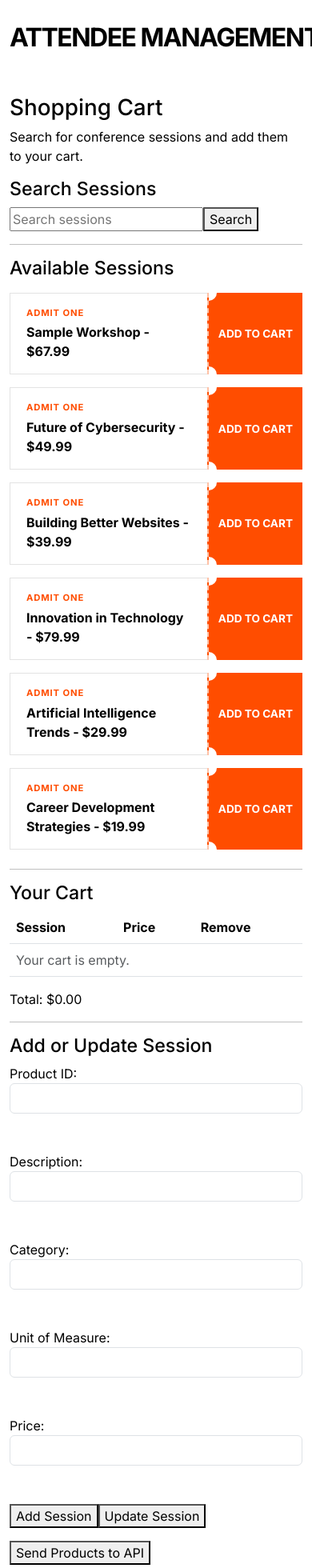
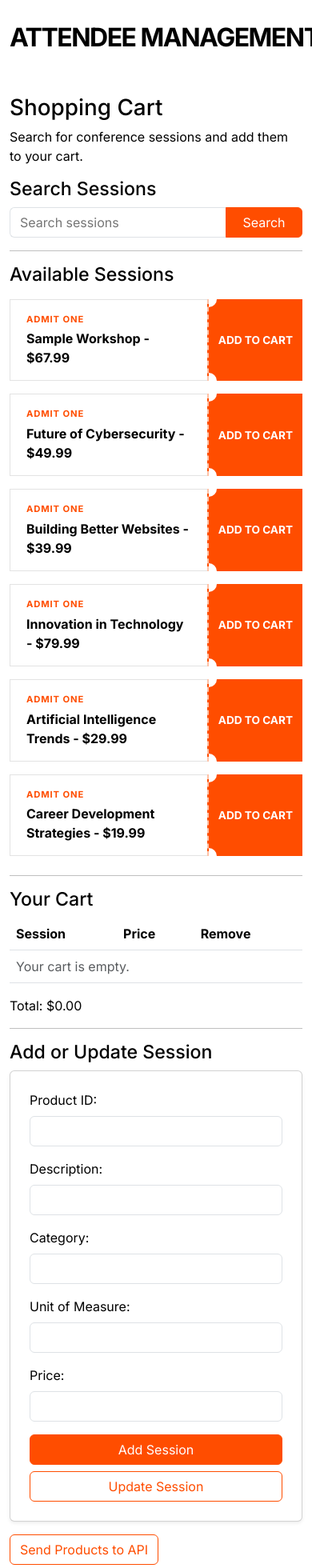
Before and after one commit to avasmolls/ConferenceEventOrganization, a React (Vite) app in the folder conference-app/: page /cart in a window 390 px wide. Shown: the top 1960 px of the page at 80% size. Built offline with nearby package versions, Linux system fonts and the light colour scheme.

Commit message:
Style cart page form to match sign-up page

```diff
--- a/conference-app/src/styles.css
+++ b/conference-app/src/styles.css
@@ -280,3 +280,149 @@
    justify-content: center;
    margin-bottom: 0.75rem;
 }
+
+/* Cart page form and controls (Cart.jsx) ------------------------------------
+   Gives the cart page the same look as the sign-up page: a white card with a
+   soft shadow, labels stacked over full-width inputs, and the orange button
+   that turns black on hover. The sign-up page gets this from Bootstrap
+   classes (.card, .shadow-sm, .p-4, .mb-3, .btn-primary). The cart markup
+   does not use those classes, so these rules recreate the look from the ids
+   that are already in Cart.jsx - nothing in the JSX had to change. */
+
+/* The card. Bootstrap's own variables keep the border, corner radius and
+   shadow identical to the sign-up card. Flexbox lays the form out: labels
+   and inputs take a full row each, and the two buttons share the last row. */
+#productForm {
+   display: flex;
+   flex-wrap: wrap;
+   gap: 0 0.75rem;
+   padding: 1.5rem;
+   margin-bottom: 1rem;
+   background-color: #fff;
+   border: 1px solid var(--bs-border-color-translucent);
+   border-radius: var(--bs-border-radius);
+   box-shadow: var(--bs-box-shadow-sm);
+}
+
+/* The form spaces its fields with <br /><br />. Flexbox does the spacing
+   now, so the line breaks are hidden rather than removed from the JSX. */
+#productForm br {
+   display: none;
+}
+
+/* Same spacing as .form-label and .mb-3 on the sign-up page */
+#productForm label {
+   flex-basis: 100%;
+   margin-bottom: 0.5rem;
+}
+
+#productForm .form-control {
+   flex-basis: 100%;
+   margin-bottom: 1rem;
+}
+
+/* Shared button look - same size, weight and corners as the sign-up
+   button. Covers every plain button on the cart page. */
+#addProduct,
+#updateProduct,
+#sendProducts,
+#searchButton {
+   padding: 0.375rem 0.75rem;
+   border: 1px solid #ff4d00;
+   border-radius: var(--bs-border-radius);
+   font-weight: 400;
+   cursor: pointer;
+   transition: background-color 0.15s ease-in-out, border-color 0.15s ease-in-out,
+      color 0.15s ease-in-out;
+}
+
+/* Filled orange, black on hover - the sign-up "Create Account" button */
+#addProduct,
+#searchButton {
+   background-color: #ff4d00;
+   color: #fff;
+}
+
+/* Update and Send sit next to the main action, so they are outlined in
+   the same orange instead of filled, and fill black on hover. */
+#updateProduct,
+#sendProducts {
+   background-color: #fff;
+   color: #ff4d00;
+}
+
+#addProduct:hover,
+#updateProduct:hover,
+#sendProducts:hover,
+#searchButton:hover {
+   background-color: #000;
+   border-color: #000;
+   color: #fff;
+}
+
+#addProduct:focus-visible,
+#updateProduct:focus-visible,
+#sendProducts:focus-visible,
+#searchButton:focus-visible {
+   outline: 2px solid #000;
+   outline-offset: 2px;
+}
+
+/* Add and Update split the bottom row of the card evenly */
+#productForm button {
+   flex: 1 1 0;
+}
+
+#formMessage:empty,
+#apiMessage:empty {
+   display: none;
+}
+
+/* Search bar - styled like the attendee search on the sign-up page, with
+   the Search button sitting flush against the right end of the input. */
+#productSearch {
+   width: calc(100% - 6rem);
+   padding: 0.375rem 0.75rem;
+   border: 1px solid var(--bs-border-color);
+   border-right: 0;
+   border-radius: var(--bs-border-radius) 0 0 var(--bs-border-radius);
+   vertical-align: top;
+}
+
+#productSearch:focus {
+   outline: 0;
+   border-color: #ff4d00;
+}
+
+#searchButton {
+   width: 6rem;
+   border-radius: 0 var(--bs-border-radius) var(--bs-border-radius) 0;
+}
+
+/* Remove button in the cart table - a small text-style button in the
+   accent colour, so it reads as an action without a heavy grey box. */
+.removeFromCart {
+   padding: 0.125rem 0.5rem;
+   background: none;
+   border: 1px solid transparent;
+   border-radius: var(--bs-border-radius);
+   color: #ff4d00;
+   font-size: 0.875rem;
+   cursor: pointer;
+}
+
+.removeFromCart:hover {
+   border-color: #ff4d00;
+}
+
+/* On phones the two form buttons are too narrow to sit side by side, so
+   each takes its own full-width row - same breakpoint as the cart tickets. */
+@media (max-width: 575.98px) {
+   #productForm button {
+      flex-basis: 100%;
+   }
+
+   #productForm button + button {
+      margin-top: 0.5rem;
+   }
+}
```
